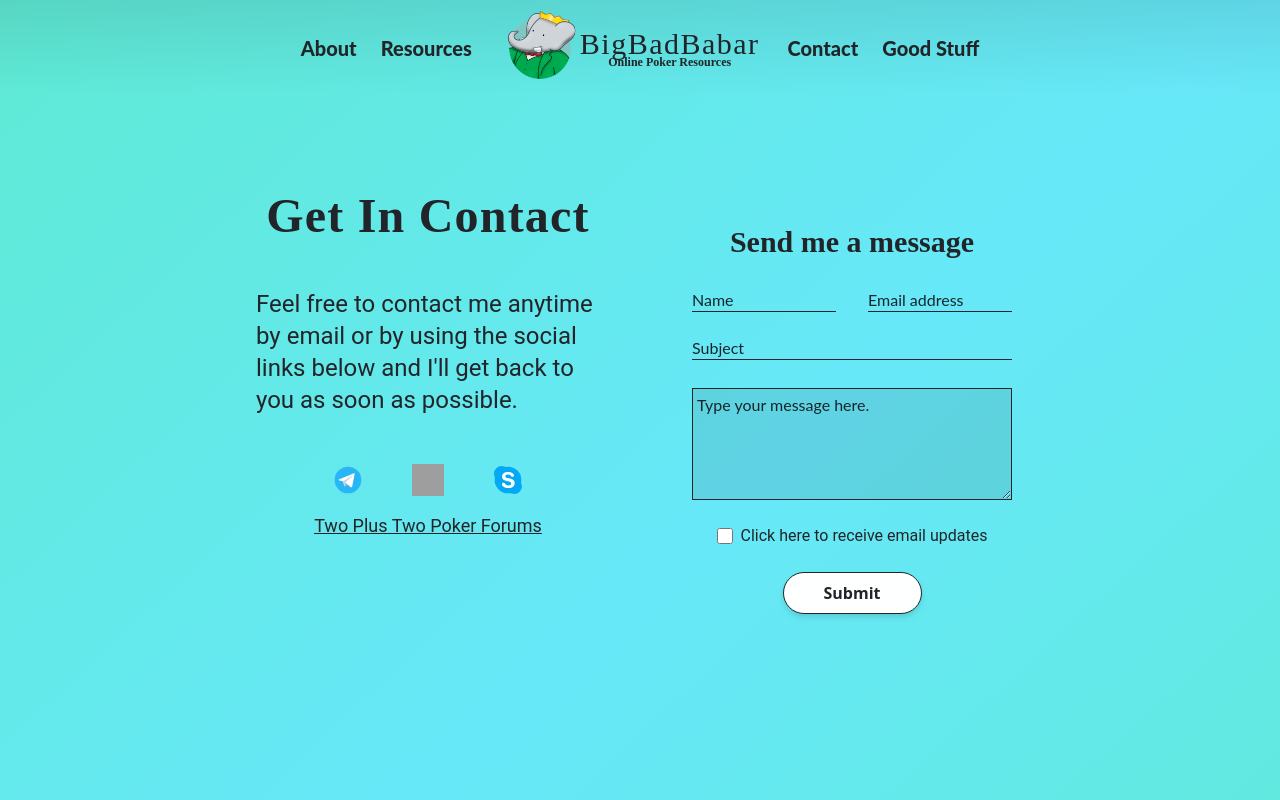
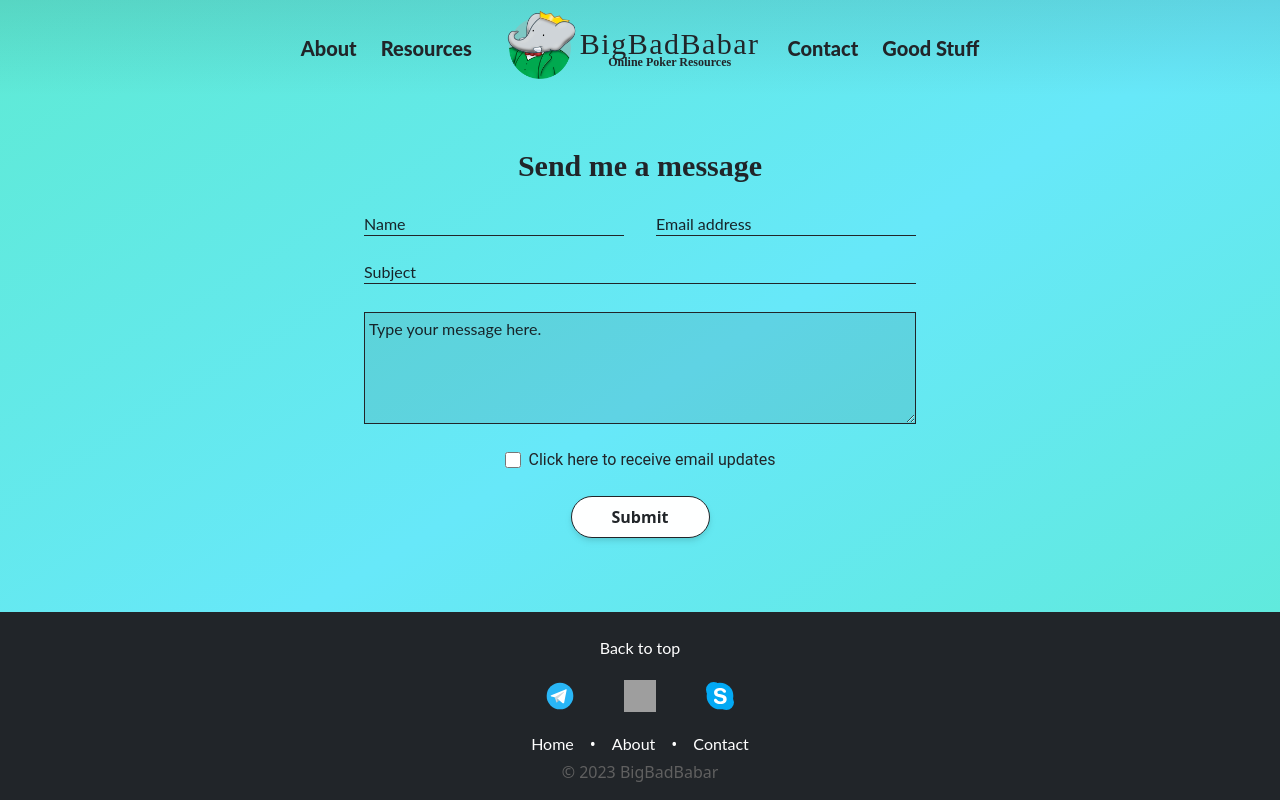
Before and after one commit to oceanhillman/bigbadbabar, a React (Create React App) app: page /contact in a window 1280 px wide. Shown: the top 800 px of the page. Built offline with nearby package versions, Linux system fonts and the light colour scheme; grey boxes are pictures that could not be loaded.

Commit message:
Simplify to universal responsive design

```diff
--- a/src/pages/Contact.jsx
+++ b/src/pages/Contact.jsx
@@ -7,70 +7,19 @@ import SocialButton from "../components/SocialButton";
 import telegramIcon from "../images/telegram-icon.svg";
 import xIcon from "../images/x-icon.svg";
 import skypeIcon from "../images/skype-icon.svg";
+import ActionBanner from "../components/ActionBanner";
 
 function Contact() {
     return (
-        <React.Fragment>
+        <div className="flex flex-col min-h-screen">
             <Header />
-            <div className="min-h-screen">
-                <div className="grid gap-x-20 lg:mx-16 xl:mx-64 xl:my-24 xl:grid-cols-2">
-                    <div className="col-span-1">
-                        <div className="hidden xl:block">
-                            <h1 className="font-title font-bold text-5xl text-dark tracking-wide text-center xl:text-left">Get In Contact</h1>
-                            <p className="my-5 font-body text-2xl">
-                                Feel free to contact me anytime by email or by using the social links below and I'll get back to you as soon as possible.
-                            </p>
-                        </div>
-                        <div className="hidden xl:flex flex-col justify-center">
-                            <div className="flex flex-row justify-center">
-                                <SocialButton
-                                    type="Telegram"
-                                    url="https://t.me/bigbadbabar"
-                                    icon={telegramIcon}
-                                />
-                                <SocialButton
-                                    type="X"
-                                    url="https://twitter.com/realbigbadbabar"
-                                    icon={xIcon}
-                                />
-                                <SocialButton
-                                    type="Skype"
-                                    url="https://join.skype.com/invite/JWGmIdOskRQS"
-                                    icon={skypeIcon}
-                                />
-                            </div>
-                            <Link to="https://forumserver.twoplustwo.com/members/44298/" className="my-3 text-center text-lg font-body text-dark">
-                                Two Plus Two Poker Forums
-                            </Link>
-                        </div>
-                    </div>
+            <div className="flex-1">
+                <div className="flex mx-auto sm:my-2 md:my-3 lg:my-4 xl:my-5 max-w-xl">
                     <ContactForm />
                 </div>
-                <div className="xl:hidden flex flex-col justify-center">
-                    <div className="flex flex-row justify-center">
-                        <SocialButton
-                            type="Telegram"
-                            url="https://t.me/bigbadbabar"
-                            icon={telegramIcon}
-                        />
-                        <SocialButton
-                            type="X"
-                            url="https://twitter.com/realbigbadbabar"
-                            icon={xIcon}
-                        />
-                        <SocialButton
-                            type="Skype"
-                            url="https://join.skype.com/invite/JWGmIdOskRQS"
-                            icon={skypeIcon}
-                        />
-                    </div>
-                    <Link to="https://forumserver.twoplustwo.com/members/44298/" className="my-3 text-center text-lg font-body text-dark">
-                        Two Plus Two Poker Forums
-                    </Link>
-                    </div>
             </div>
             <Footer />
-        </React.Fragment>
+        </div>
     )
 }
 
```
